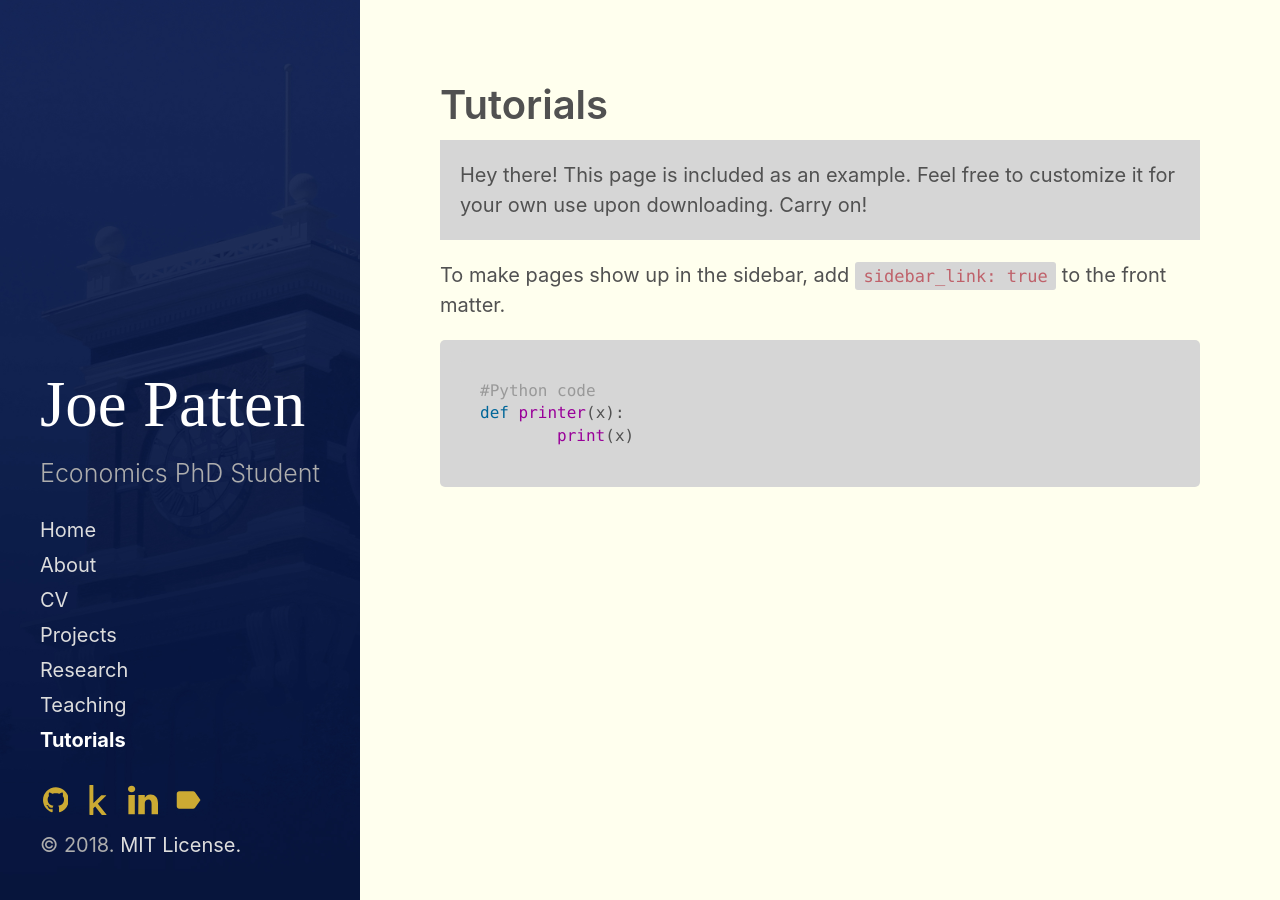
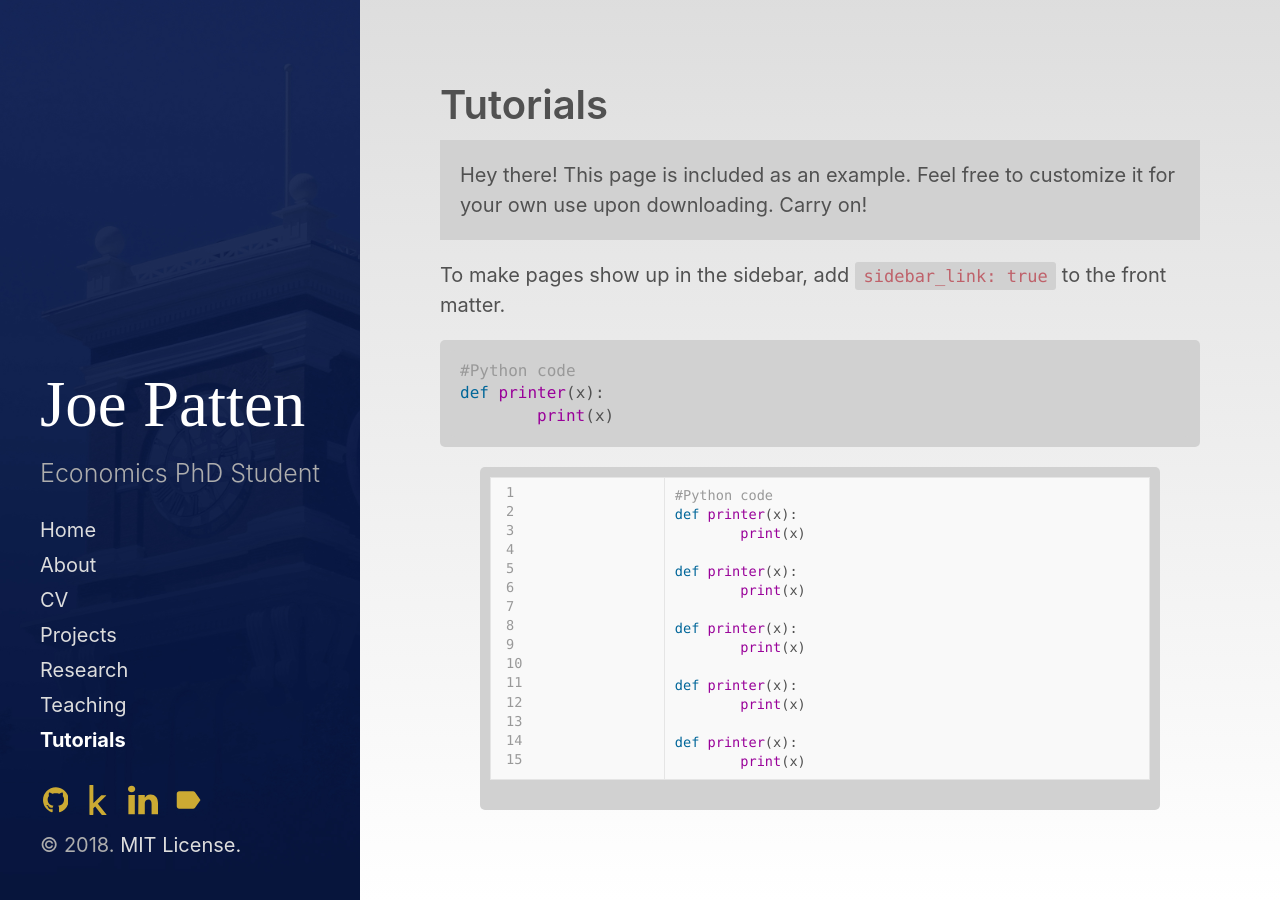
Before and after one commit to joepatten/personal, a Jekyll site: the page built from pages/tutorials.md, in a window 1280 px wide. Built offline with Jekyll 4.4.1, drawn with Linux system fonts in a browser that asks for light colours.

Commit message:
added gradient background

````diff
--- a/_sass/hydeout/_code.scss
+++ b/_sass/hydeout/_code.scss
@@ -28,13 +28,19 @@ pre code {
   background-color: transparent;
 }
 
+
+
+
+
+
 // Pygments/Rouge via Jekyll
 .highlight {
-  padding: 1rem;
+  padding: .5rem;
   margin-bottom: 1rem;
   font-size: .8rem;
   line-height: 1.4;
   background-color: $gray-code;
+  //border: 1px solid red;
   border-radius: .25rem;
 
   pre {
--- a/_sass/hydeout/_layout.scss
+++ b/_sass/hydeout/_layout.scss
@@ -59,7 +59,7 @@ body {
 
     a:hover {
       color: inherit;
-      &:hover { color: #CA3; }
+      &:hover { color: $gold; }
     }
 
     .back-arrow { margin-right: 0.5rem; }
@@ -78,7 +78,8 @@ body {
 }
 
 .content {
-  background: $body-bg;
+//make content background transparent
+  //background: $body-bg;
   color: $body-color;
   padding: $section-spacing;
 }
@@ -192,8 +193,14 @@ body {
   .index #sidebar { margin-bottom: 0; }
 
   // Make entire container background white to contrast against sidebar
+
   .container {
-    background: $body-bg;
+  //MAKE the background gradient!
+    background-image: linear-gradient(
+    to top,
+    lighten($bg-color, 5%),
+    darken($bg-color, 10%));
+    //background: $body-bg;
     color: $body-color;
     padding: $section-spacing * 2;
     height: 100vh;
@@ -223,25 +230,25 @@ body {
 ----------------------------------------------------------- */
 
 #sidebar a {
-  /*change the color of the linkes on sidebar*/
+  /*change the color of the links on sidebar*/
   color: #DDD;
 
   /*chnage color of icon links (github,twitter,etc)*/
   svg {
-    fill: #CA3/*rgba(255, 255, 255, 0.85)*/;
+    fill: $gold;
   }
 
   /*hover over icon color*/
   &:hover, &:focus, &.active {
-    svg { fill: #DC8; }
+    svg { fill:               lighten($gold, 15%)             ; }
   }
 
   &:hover, &:focus {
-    color: #CA3;
+    color: $gold;
     text-decoration: none;
     &.icon {
       text-decoration: underline;
-      color: #CA3;
+      color: $gold;
     }
   }
 
--- a/_sass/hydeout/_message.scss
+++ b/_sass/hydeout/_message.scss
@@ -7,5 +7,5 @@
   margin-bottom: 1rem;
   padding: 1rem;
   color: inherit;
-  background-color: $gray-code /*#f9f9f9*/;
+  background-color: $gray-code;
 }
--- a/_sass/hydeout/_syntax.scss
+++ b/_sass/hydeout/_syntax.scss
@@ -1,4 +1,4 @@
-.highlight .hll { background-color: #05F/*#ffc*/; }
+.highlight .hll { background-color: #ffc; }
 .highlight .c { color: #999; } /* Comment */
 .highlight .err { color: #a00; background-color: #faa } /* Error */
 .highlight .k { color: #069; } /* Keyword */
--- a/_sass/hydeout/_variables.scss
+++ b/_sass/hydeout/_variables.scss
@@ -6,7 +6,7 @@ $gray-5: #515151 !default;
 $gray-6: #313131 !default;
 
 //color for message and code
-$gray-code: #D6D6D6 !default;
+$gray-code: #D1D1D1 !default;
 
 $red: #ac4142 !default;
 $orange: #d28445 !default;
@@ -15,6 +15,7 @@ $green: #90a959 !default;
 $cyan: #75b5aa !default;
 $blue: #268bd2 !default;
 $brown: #8f5536 !default;
+$gold: #CA3 !default;
 
 $root-font-family: -apple-system, BlinkMacSystemFont, "Segoe UI", "Roboto", "Oxygen", "Ubuntu", "Cantarell", "Fira Sans", "Droid Sans", "Helvetica Neue", Arial, sans-serif !default;
 $root-font-size: 1rem !default;
@@ -22,7 +23,7 @@ $root-line-height: 1.5 !default;
 
 $body-color: $gray-5 !default;
 $body-muted: $gray-4 !default;
-$body-bg: #FFE !default;
+$body-bg: #EEE !default;
 $link-color: $blue !default;
 $heading-color: $gray-6 !default;
 
@@ -54,5 +55,6 @@ $sidebar-bg-color: #07153e !default;
 $sidebar-title-color: #ffffff !default;
 $sidebar-sticky: true !default;
 $layout-reverse: false !default;
+$bg-color: #F7F7F7 !default;
 
 $sidebar-bg: "../../assets/img/sidebar-bg2.jpg" !default;
--- a/pages/tutorials.md
+++ b/pages/tutorials.md
@@ -19,3 +19,21 @@ matter.
 def printer(x):
 	print(x)
 ```
+
+{% highlight python linenos%}
+#Python code
+def printer(x):
+	print(x)
+
+def printer(x):
+	print(x)
+
+def printer(x):
+	print(x)
+
+def printer(x):
+	print(x)
+
+def printer(x):
+	print(x)
+{% endhighlight %}
````
